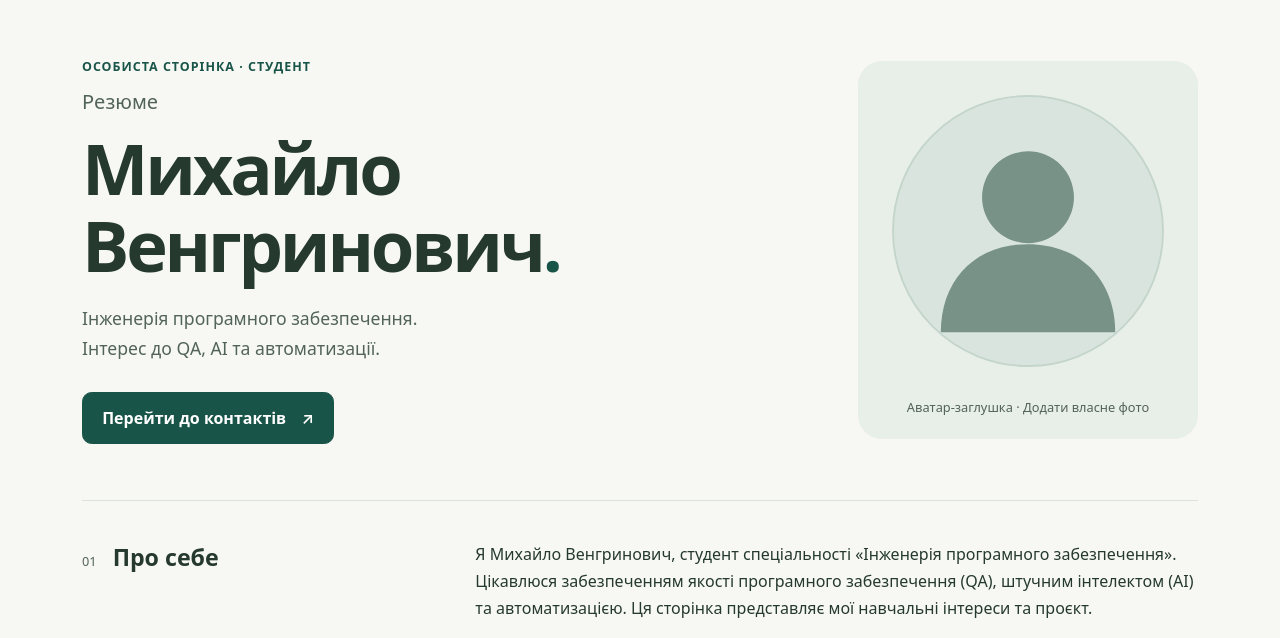
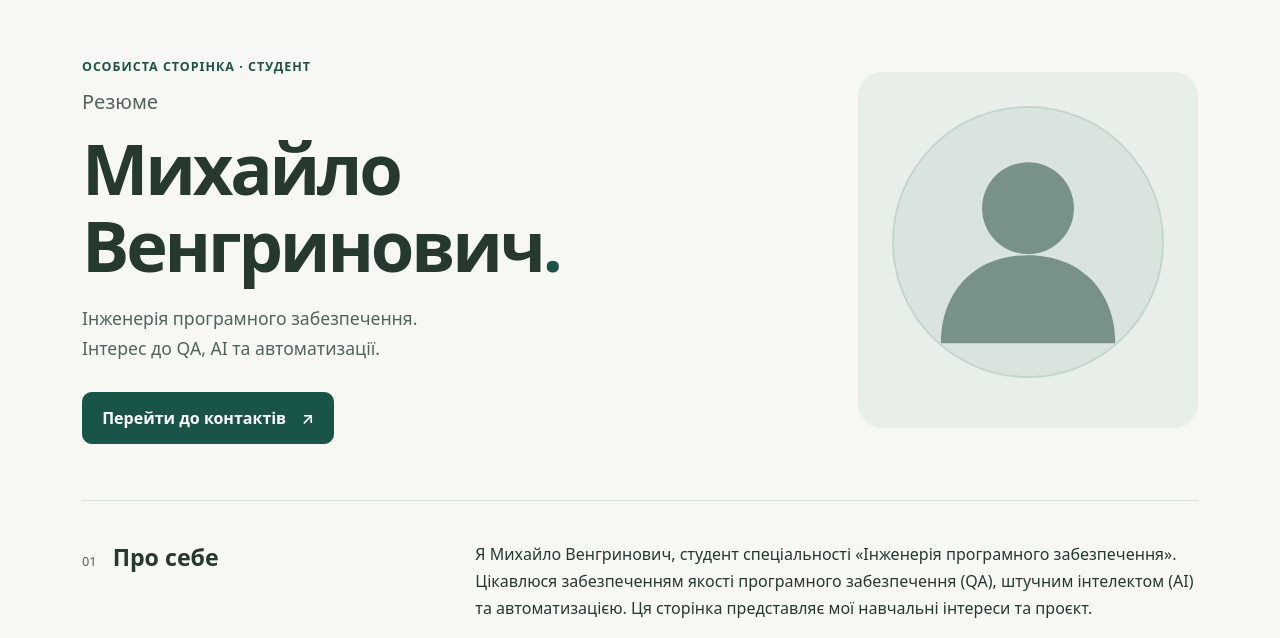
Before and after one commit to misha641/flask-app-lab, a Flask app: page / in a window 1280 px wide. Shown: the part 117-755 px from the top of the page. Run offline with Flask 3, Linux system fonts and the light colour scheme.

Commit message:
Update resume content and image

```diff
--- a/templates/resume.html
+++ b/templates/resume.html
@@ -13,7 +13,6 @@
         <div class="avatar-card">
             <img class="avatar" src="{{ url_for('static', filename='images/avatar.svg') }}"
                  alt="Нейтральний аватар-заглушка" width="320" height="320">
-            <p class="avatar-caption mb-0">Аватар-заглушка · Додати власне фото</p>
         </div>
     </div>
 </div>
```
Also changed, not shown: static/images/images.jpg (added).
